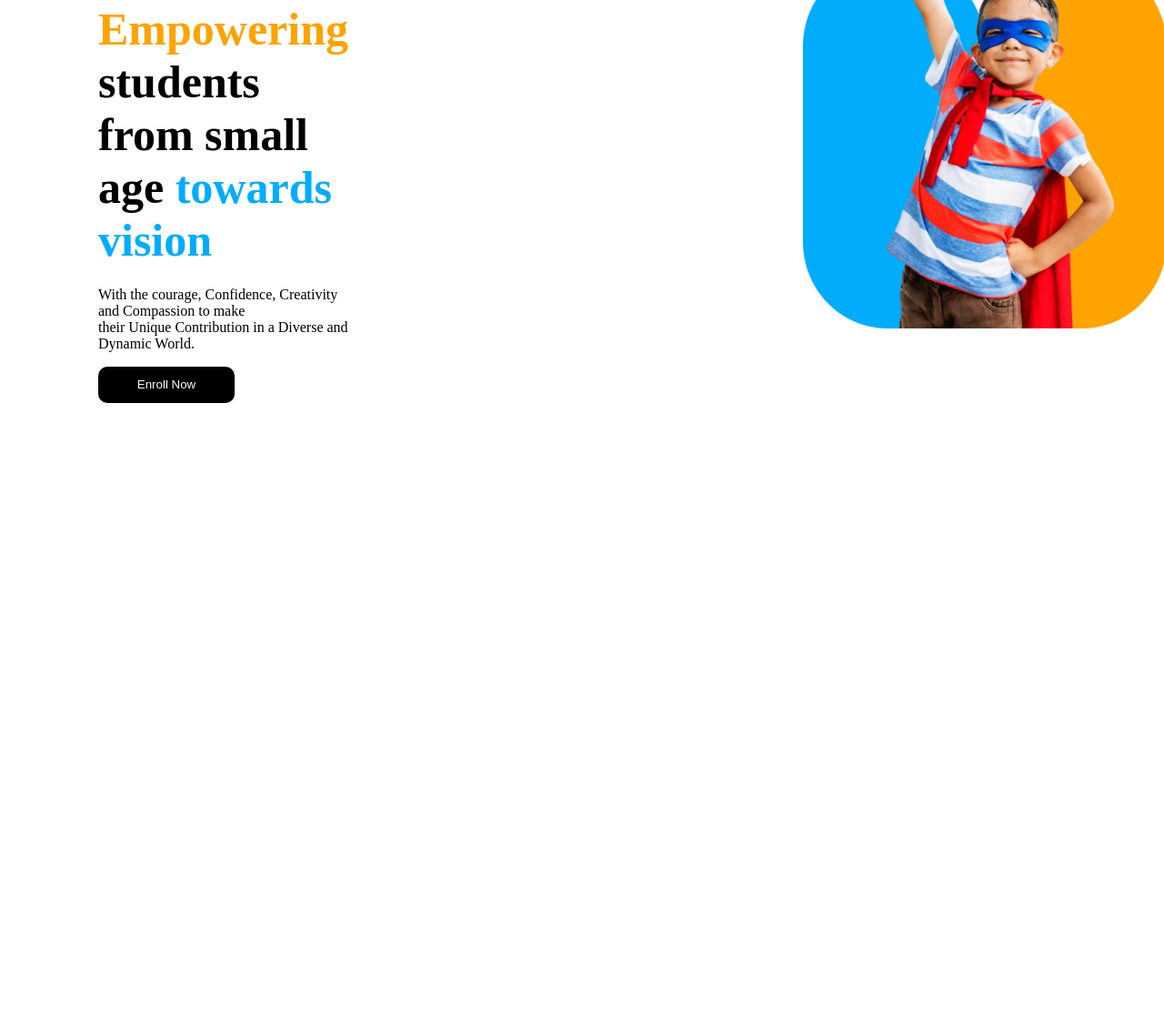
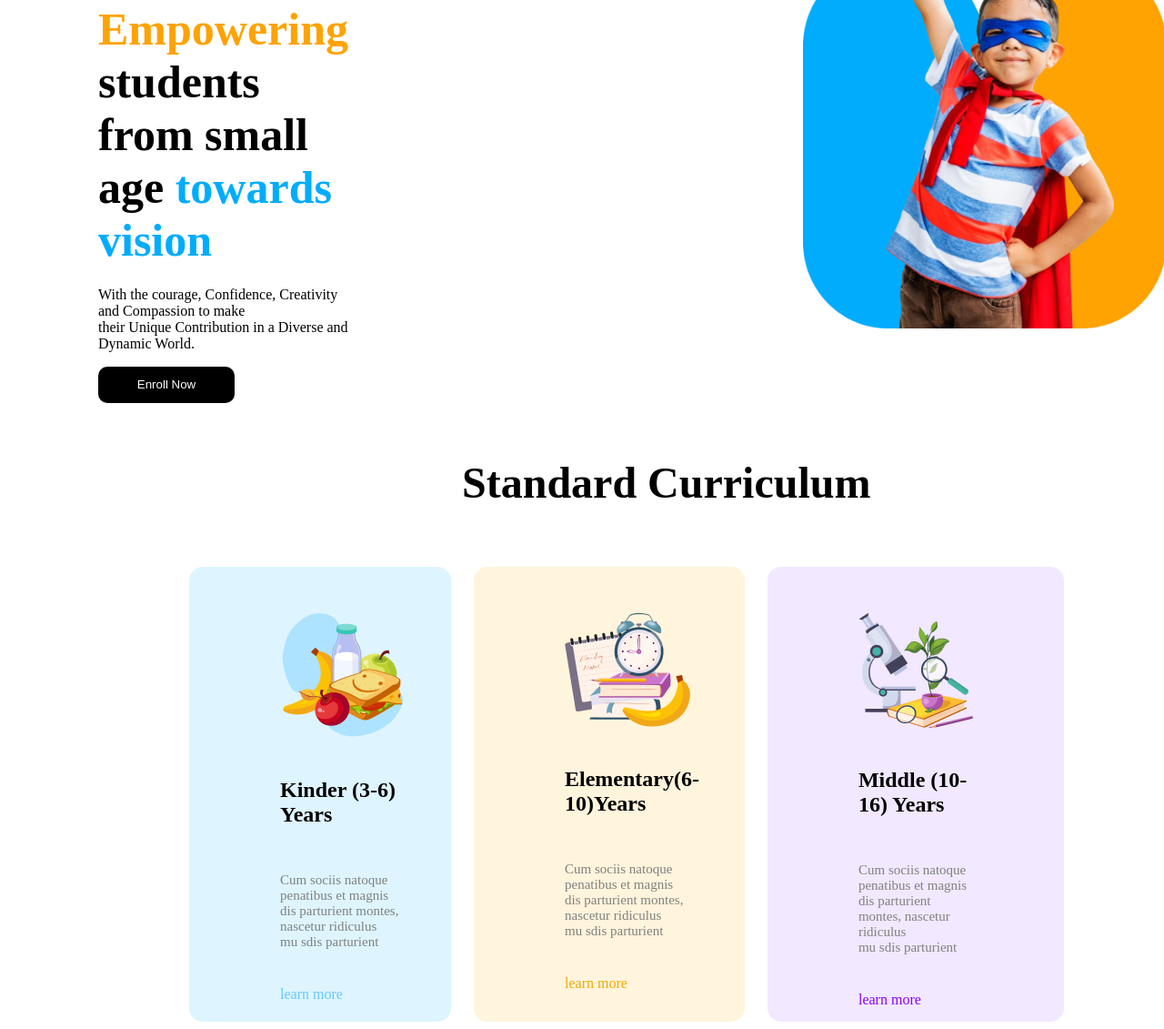
Before and after one commit to najmuln5/najmuln5-assignment-02, a plain HTML site: page index.html in a window 1280 px wide. Shown: the part 319-1450 px from the top of the page at 91% size. Before the commit the page ends 800 px from the top, so only its background shows below. Drawn offline with Linux system fonts and the light colour scheme.

Commit message:
added my curriculum files

```diff
--- a/index.html
+++ b/index.html
@@ -11,11 +11,10 @@
 </head>
 <body>
     <header>
+        <!------navbar of header  -------->
         <nav class="navbar flex">
-
                 <img class="image" src="assets/logo.png" alt="">
                 <h3 class="titlee">SCHOOL</h3>
-
                 <ul class="nav-link flex">
                     <li class="nav-item"><a href="" class="nav-link-1">Home</a></li>
                     <li class="nav-item"><a href="" class="nav-link-2">About</a></li>
@@ -23,10 +22,8 @@
                     <li class="nav-item"> <a href="" class="nav-link-4">Addmission</a></li>
                 </ul>
                 <button class="btn-primary ">Contact</button>
+        </nav>
 
-
-
-        </nav>
 
         <div class="banner">
             <div class="bannr">
@@ -41,6 +38,42 @@
         </div>
     </header>
     <main>
+        <section>
+            <h2 class="banr-ttl">Standard Curriculum</h2>
+
+        </section>
+        <section class="curriculm-descrip">
+            <div class="kinder">
+                <div>
+                    <img src="assets/kinder.png" alt="">
+                </div>
+                <h4 class="head">Kinder (3-6) Years</h4>
+                <p class="descr">Cum sociis natoque penatibus et magnis <br>
+                    dis parturient montes, nascetur ridiculus <br>
+                    mu sdis parturient</p>
+                <a class="sub-desc" href="">learn more</a>
+            </div>
+            <div class="elementary">
+                <div>
+                    <img src="assets/elementary.png" alt="">
+                </div>
+                <h4 class="head">Elementary(6-10)Years</h4>
+                <p class="descr">Cum sociis natoque penatibus et magnis <br>
+                    dis parturient montes, nascetur ridiculus <br>
+                    mu sdis parturient</p>
+                <a class="sub-desc2" href="">learn more</a>
+            </div>
+                 <div class="middle">
+                <div>
+                    <img src="assets/middle.png" alt="">
+                </div>
+                <h4 class="head">Middle (10-16) Years</h4>
+                <p class="descr">Cum sociis natoque penatibus et magnis <br>
+                    dis parturient montes, nascetur ridiculus <br>
+                    mu sdis parturient</p>
+                <a class="sub-desc3" href="">learn more</a>
+            </div>
+        </section>
 
     </main>
     <footer>
--- a/style/blog.css
+++ b/style/blog.css
@@ -104,7 +104,7 @@
 .color2{
     color: #01ACFD;
 }
-.banner-description{
+.banner-description {
 
 }
 .btn-2{
@@ -121,3 +121,98 @@
     margin-top: 50px;
     padding-left: 500px;
 }
+
+.banr-ttl{
+    width: 450px;
+    height: 60px;
+    font-size: 3rem;
+    margin-left: 500px;
+    margin-top: 60px;
+    margin-bottom: 60px;
+    font-weight: bolder;
+
+}
+.curriculm-descrip{
+    display: flex;
+    margin-left: 100px;
+    margin-right: 100px;
+    column-gap: 25px;
+
+}
+
+.kinder{
+    width: 370px;
+    height: 475px;
+    margin-left: 100px;
+    padding-right: 50px;
+}
+
+.elementary{
+    width: 370px;
+    height: 475px;
+    padding-right: 50px;
+
+}
+ .middle{
+    width: 370px;
+    height: 475px;
+    margin-right: 100px;
+
+ }
+ .head{
+    font-size: 24px;
+    margin-top: 40px;
+    margin-bottom: 40px;
+ }
+.descr{
+    font-size: 15px;
+    color: #808080;
+    margin-top: 50px;
+    margin-bottom: 40px;
+}
+.sub-desc{
+    text-decoration: none;
+    color: #64C8FF;
+}
+.sub-desc2{
+    text-decoration: none;
+    color: #F0AA00;
+
+}
+.sub-desc3{
+    text-decoration: none;
+    color: #8700ff;
+}
+.kinder{
+    background-color: #DEF5FF;
+    width: 350px;
+    height: 450px;
+    padding-left: 100px;
+    padding-top: 50px;
+    border-radius: 15px;
+
+
+}
+
+.elementary{
+    background-color: #FFF4DC;
+    width: 350px;
+    height: 450px;
+    padding-left: 100px;
+    padding-top: 50px;
+    border-radius: 15px;
+
+
+}
+
+.middle{
+    background-color: #F2E8FF;
+    width: 350px;
+    height: 450px;
+    padding-left: 100px;
+    padding-right: 100px;
+    padding-top: 50px;
+    border-radius: 15px;
+
+
+}
```
